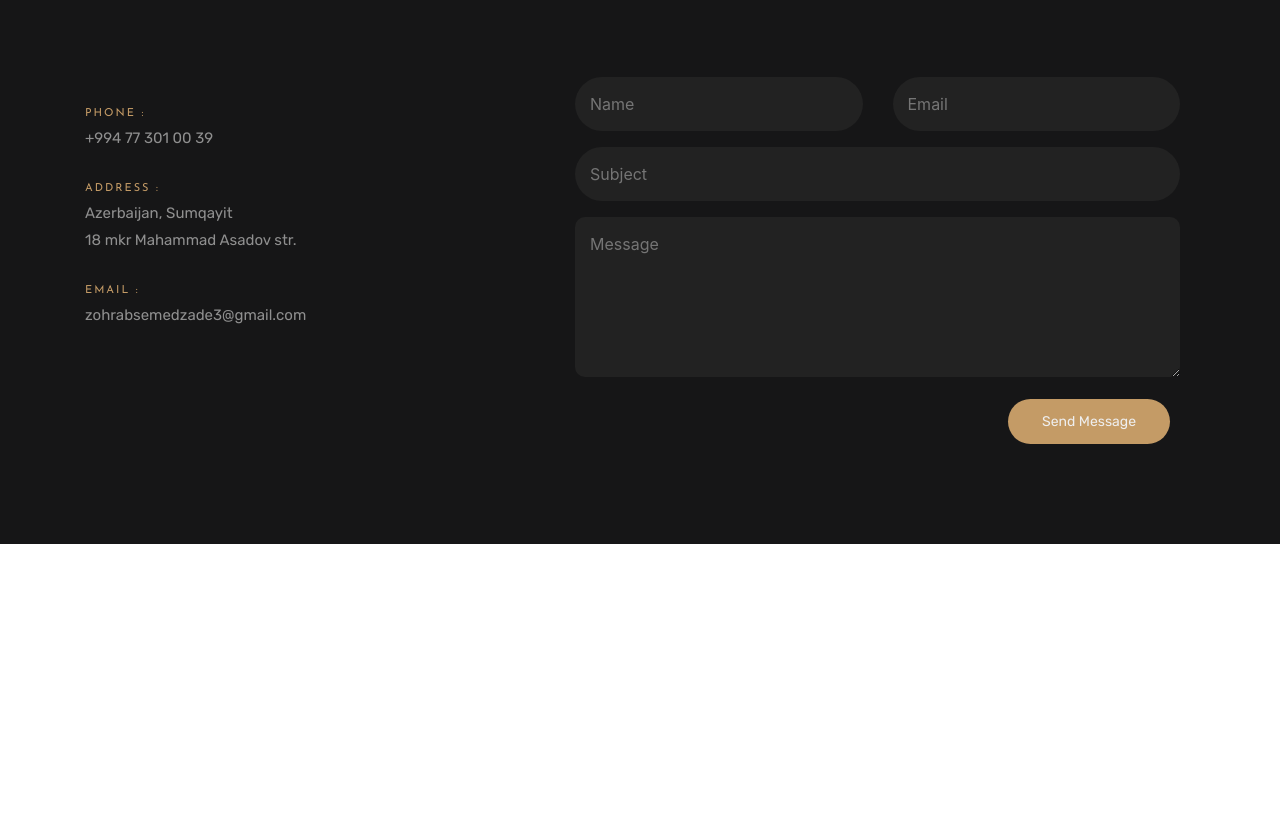
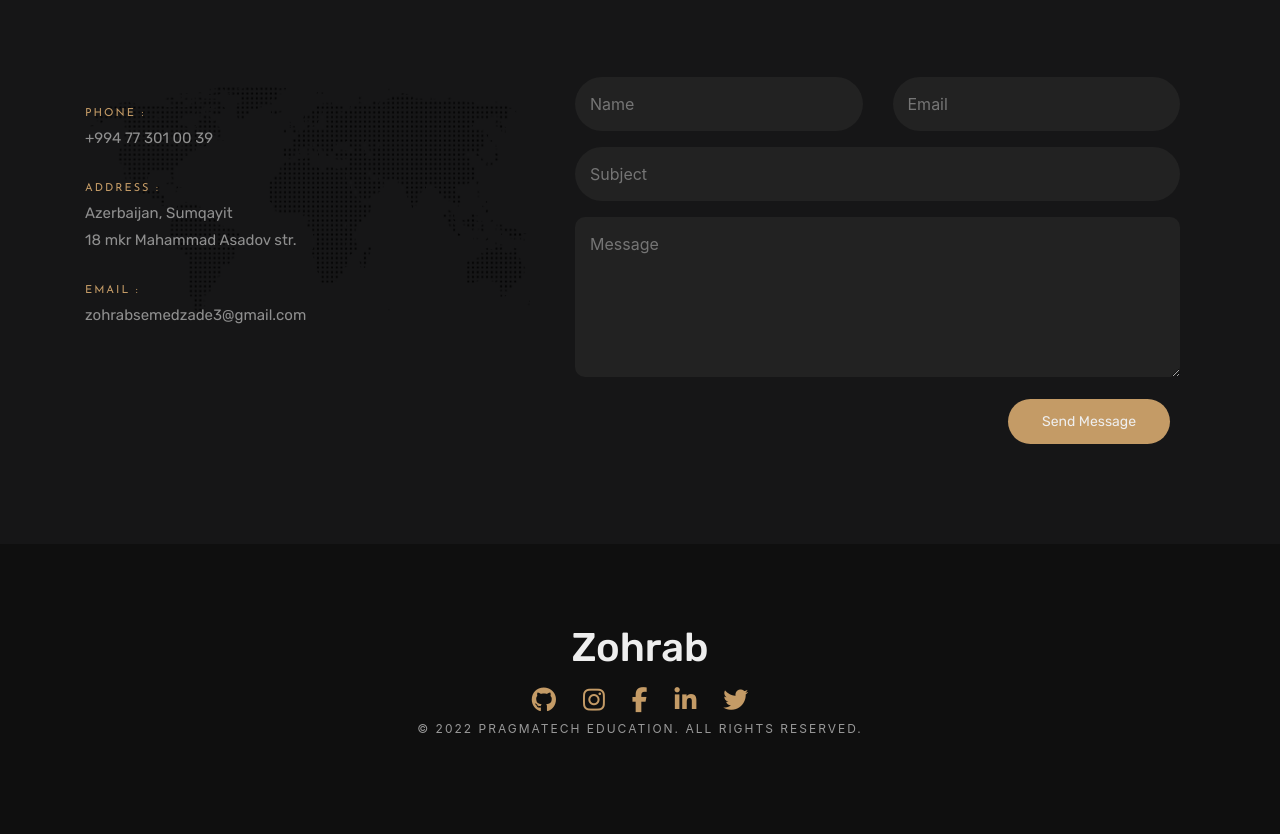
Before and after one commit to Zohrab039/Zohrab039.github.io, a plain HTML site: page index.html in a window 1280 px wide. Shown: the part 3925-4759 px from the top of the page. Before the commit the page ends 4469 px from the top, so only its background shows below. Drawn offline with nearby package versions, Linux system fonts and the light colour scheme.

Commit message:
Portfolio Completed Successfully

```diff
--- a/FileStructureSass/root/_variables.scss
+++ b/FileStructureSass/root/_variables.scss
@@ -18,3 +18,4 @@ $education-bg: #161617;
 $education-head-color: #222;
 $education-item-bg: black;
 $education-date-color: #eee;
+$footer-p-color: #999;
--- /dev/null
+++ b/FileStructureSass/sections/_footer.scss
@@ -0,0 +1,35 @@
+footer{
+    padding: 80px 0px;
+    background: $bg-dark;
+    .container{
+        .logo{
+            h1{
+                color: #eee;
+            }
+        }
+        .socials{
+            // margin-top: 30px;
+            a{
+                color: $nav-bar-hover-color;
+                width: 40px;
+                height: 40px;
+                line-height: 40px;
+                margin: 15px 10px;
+                font-size: 25px;
+                transition: all .3s ease;
+                &:hover{
+                    text-decoration: none;
+                    color: #eee;
+                    transition: all .3s ease;
+                }
+            }
+            p{
+                color: $footer-p-color;
+                font-weight: 400;
+                font-size: 12px;
+                text-transform: uppercase;
+                letter-spacing: 2px;
+            }
+        }
+    }
+}
--- a/FileStructureSass/style.scss
+++ b/FileStructureSass/style.scss
@@ -8,6 +8,7 @@
 @import 'sections/education';
 @import 'sections/blog';
 @import 'sections/contact';
+@import 'sections/footer';
 
 html{
     scroll-behavior: smooth;
--- a/JS/app.js
+++ b/JS/app.js
@@ -1,4 +1,4 @@
-function changeBG(){
+/* function changeBG(){
     let navbar = document.getElementById('nav-bar');
     let scrollValue = window.scrollY;
     if(scrollValue < 100){
@@ -8,4 +8,4 @@ function changeBG(){
     }
 };
 
-window.addEventListener('scroll', changeBG);
+window.addEventListener('scroll', changeBG); */
--- a/index.html
+++ b/index.html
@@ -366,6 +366,34 @@
     </section>
     <!-- End Contact Section -->
 
+    <!-- Start Footer -->
+    <footer class="text-center">
+        <div class="container">
+            <div class="logo">
+                <h1 class="font-Rubik">Zohrab</h1>
+            </div>
+            <div class="socials">
+                <a href="https://github.com/Zohrab039">
+                    <i class="fa-brands fa-github"></i>
+                </a>
+                <a href="https://instagram.com/zhrb_semedzade">
+                    <i class="fa-brands fa-instagram"></i>
+                </a>
+                <a href="https://www.facebook.com/profile.php?id=100012252398877">
+                    <i class="fa-brands fa-facebook-f"></i>
+                </a>
+                <a href="https://www.linkedin.com/in/zohrab-samadzade-47a20721a/">
+                    <i class="fa-brands fa-linkedin-in"></i>
+                </a>
+                <a href="https://twitter.com/Zohrab003">
+                    <i class="fa-brands fa-twitter"></i>
+                </a>
+                <p>© 2022 Pragmatech Education. All Rights Reserved.</p>
+            </div>
+        </div>
+    </footer>
+    <!-- End Footer -->
+
     <!-- Optional JavaScript -->
     <!-- jQuery first, then Popper.js, then Bootstrap JS -->
     <script src="https://code.jquery.com/jquery-3.3.1.slim.min.js"
```
Also changed, not shown: index2.html (added, +72 -0 lines), css/style.css, image/map.png (added).
